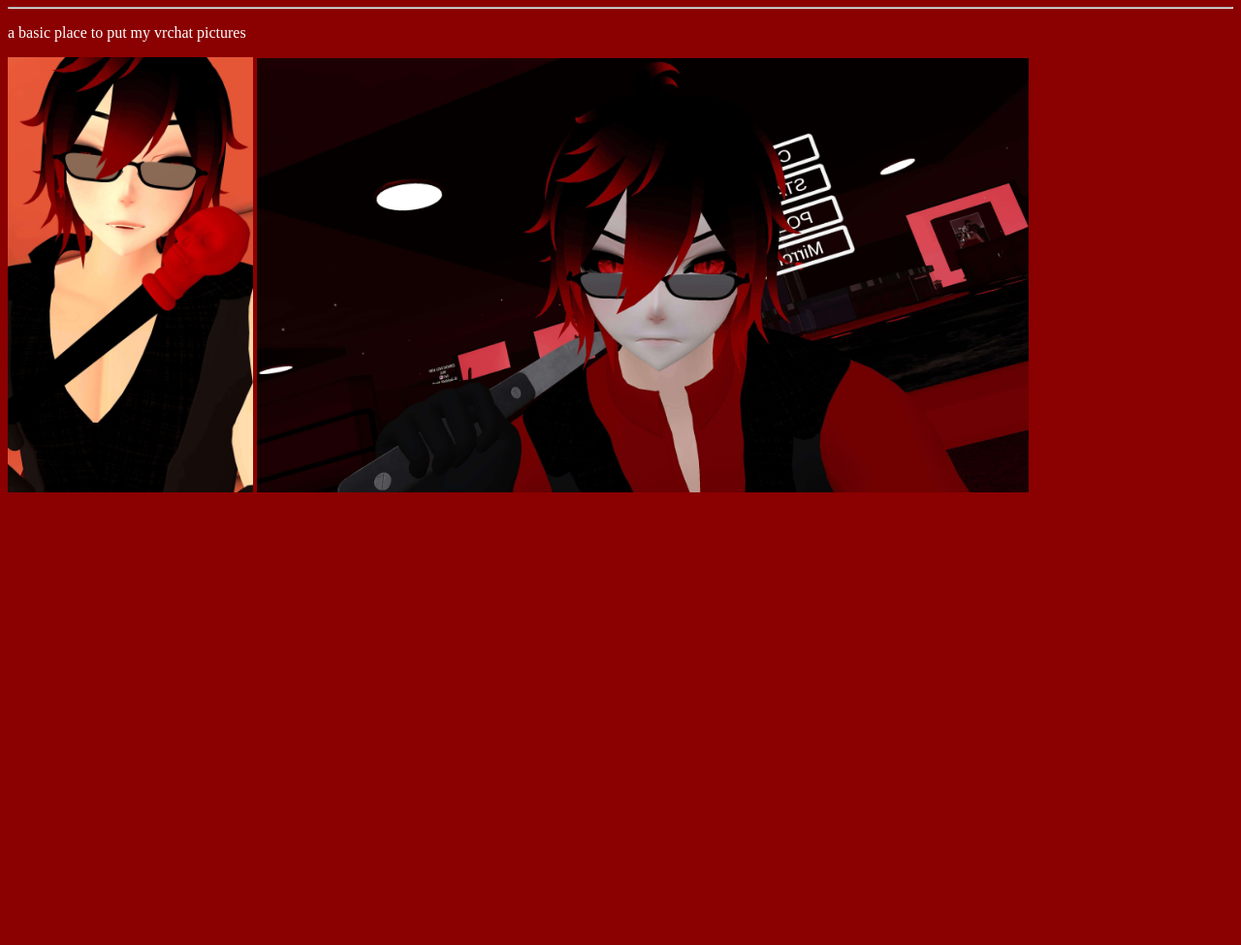
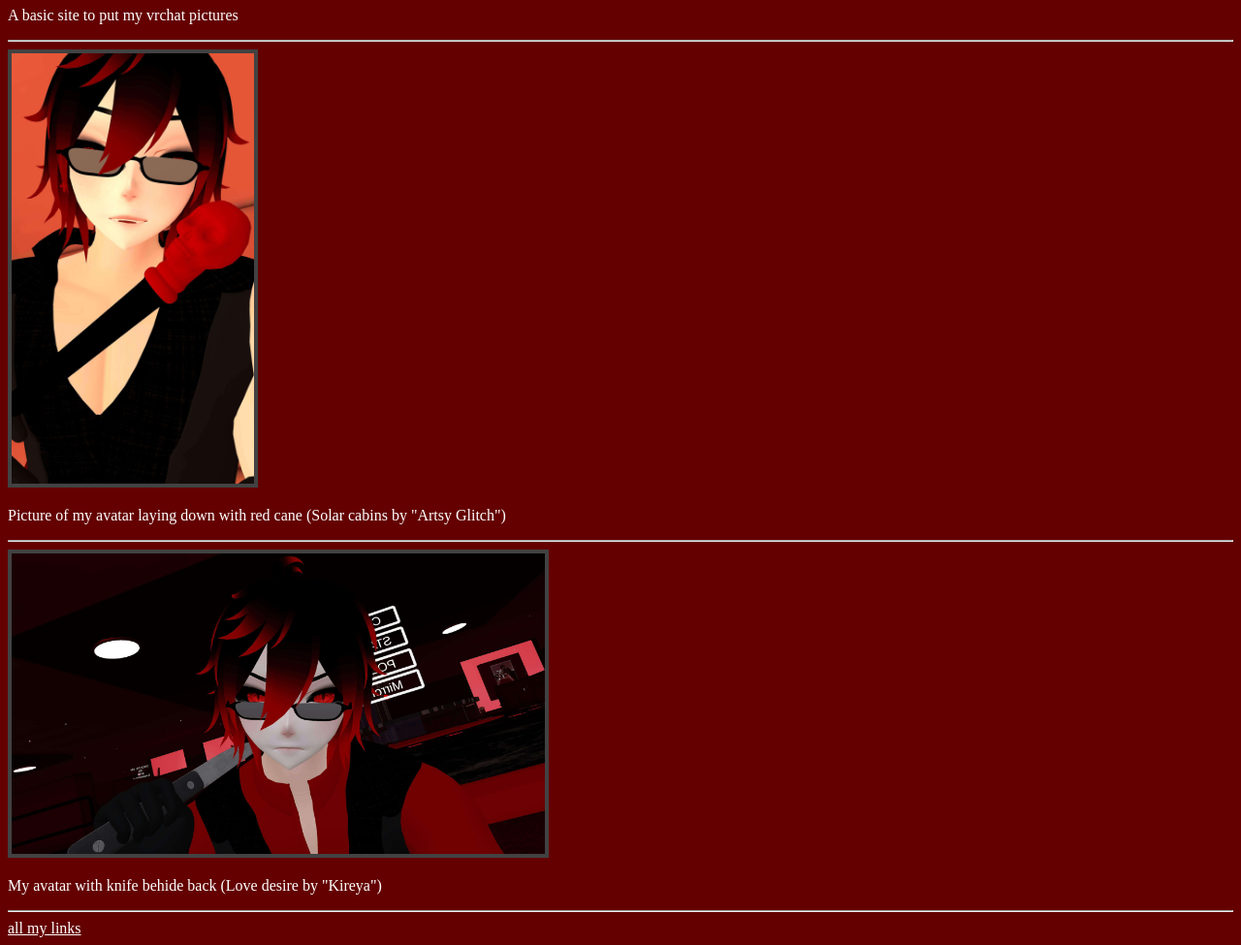
Before and after one commit to Bossvirus198/Html-practice, a plain HTML site: page Index.html in a window 1280 px wide. Shown: the part 73-1048 px from the top of the page at 97% size. Before the commit the page ends 800 px from the top, so only its background shows below. Drawn offline with Linux system fonts and the light colour scheme.

Commit message:
added borders to 2 images
added borders to 2 images "Vrchat-pic1" "Vrchat-pic2"

```diff
--- a/Index.html
+++ b/Index.html
@@ -8,8 +8,11 @@
 
   <body>
     <style>
+      img {
+        border: 4px solid rgb(66, 66, 66);
+      }
       body {
-        background-color: darkred;
+        background-color: rgb(100, 0, 0);
       }
 
       h1 {
@@ -19,11 +22,32 @@
       p {
         color: white;
       }
+
+      a {
+        color: white;
+      }
     </style>
     <h1>Bossvirus198's Vrchat pictures</h1>
+    <p>A basic site to put my vrchat pictures</p>
     <hr />
-    <p>a basic place to put my vrchat pictures</p>
-    <img src="/Images/Vrchat-pic1.jpg" alt="" width="20%" />
-    <img src="/Images/Vrchat-pic2.jpg" alt="" width="63%" />
+    <img
+      src="/Images/Vrchat-pic1.jpg"
+      alt="picture of bossvirus198 laying down with red cane"
+      width="250px"
+    />
+    <p>
+      Picture of my avatar laying down with red cane (Solar cabins by "Artsy
+      Glitch")
+    </p>
+    <hr />
+
+    <img
+      src="/Images/Vrchat-pic2.jpg"
+      alt="picture of bossvirus198 with knife behide back"
+      width="550px"
+    />
+    <p>My avatar with knife behide back (Love desire by "Kireya")</p>
+    <hr />
+    <a href="https://solo.to/bossvirus198">all my links</a>
   </body>
 </html>
```
